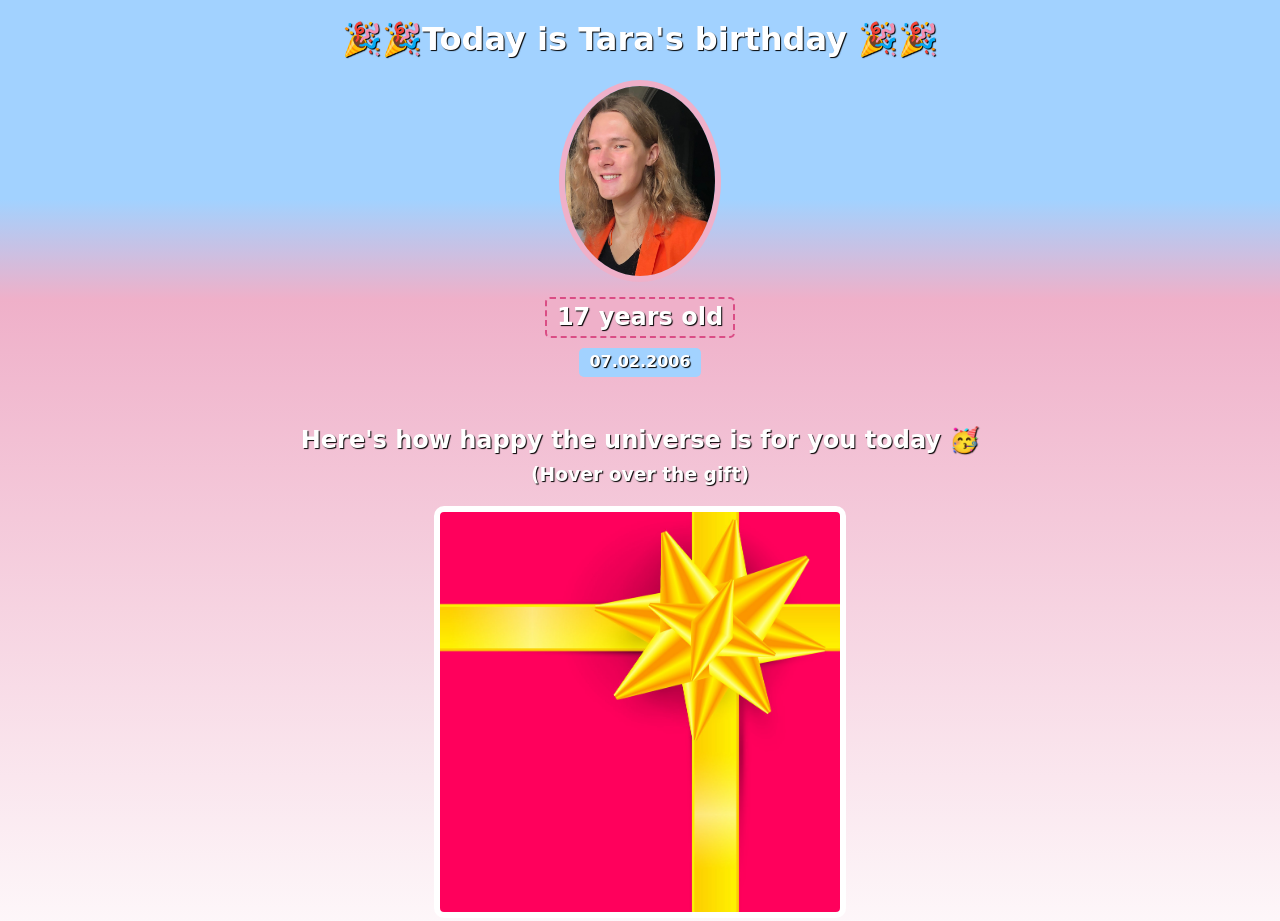
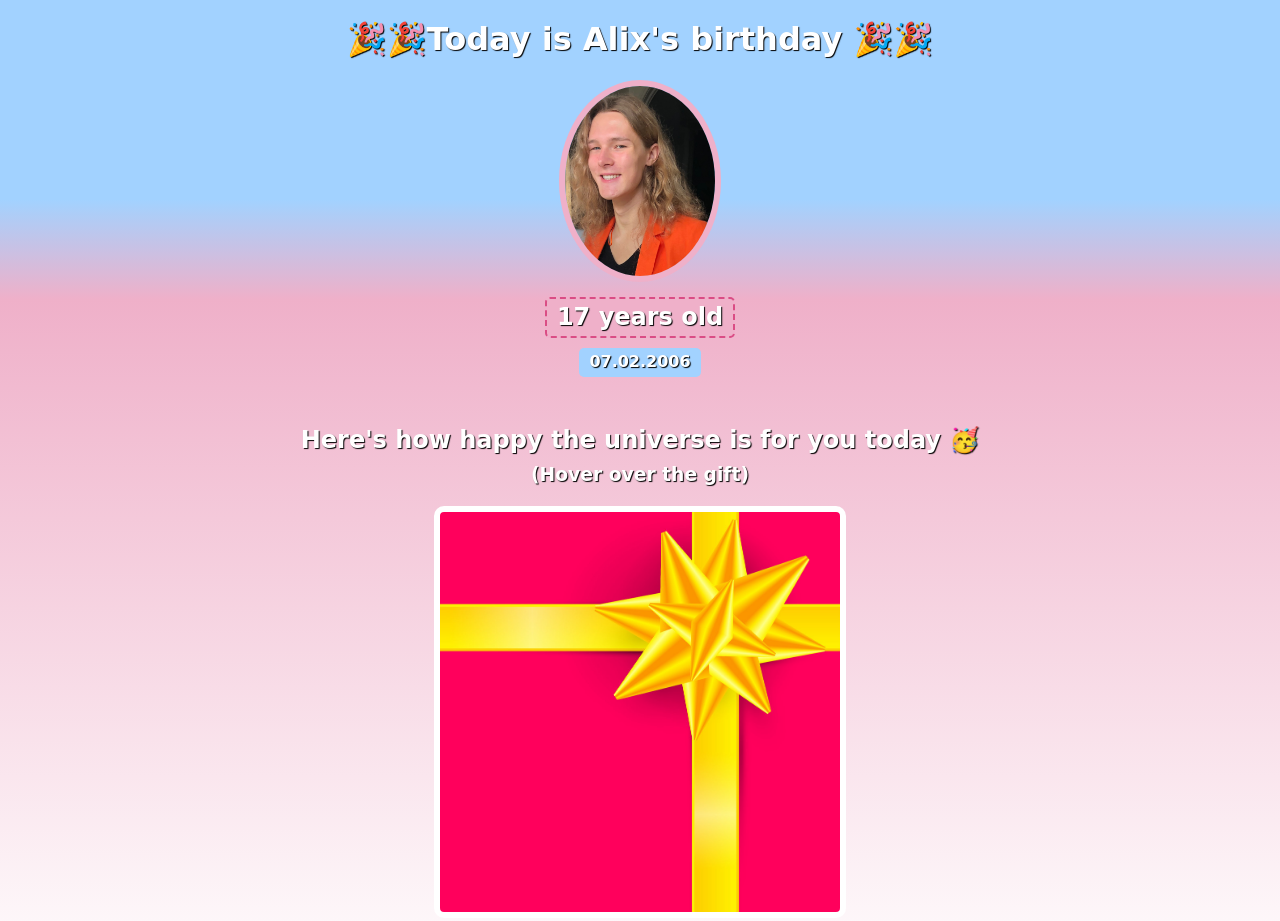
Before and after one commit to ayleeshermeesherm/birthday-gift-site, a website built with Vite: page index.html in a window 1280 px wide. Shown: the top 921 px of the page. Built offline with nearby package versions, Linux system fonts and the light colour scheme; a web font is replaced by a local one.

Commit message:
changed name to alix

```diff
--- a/index.html
+++ b/index.html
@@ -7,7 +7,7 @@
     </head>
     <body>
         <div id="header">
-            <h1>🎉🎉Today is <span class="bigger">Tara's </span> birthday 🎉🎉</h1>
+            <h1>🎉🎉Today is <span class="bigger">Alix's </span> birthday 🎉🎉</h1>
             <img id="bff-img" src="images/tara.jpeg">
             <h2 id="bday-age">17 years old</h2>
             <h4 id="bday-date">07.02.2006</h4>
```
